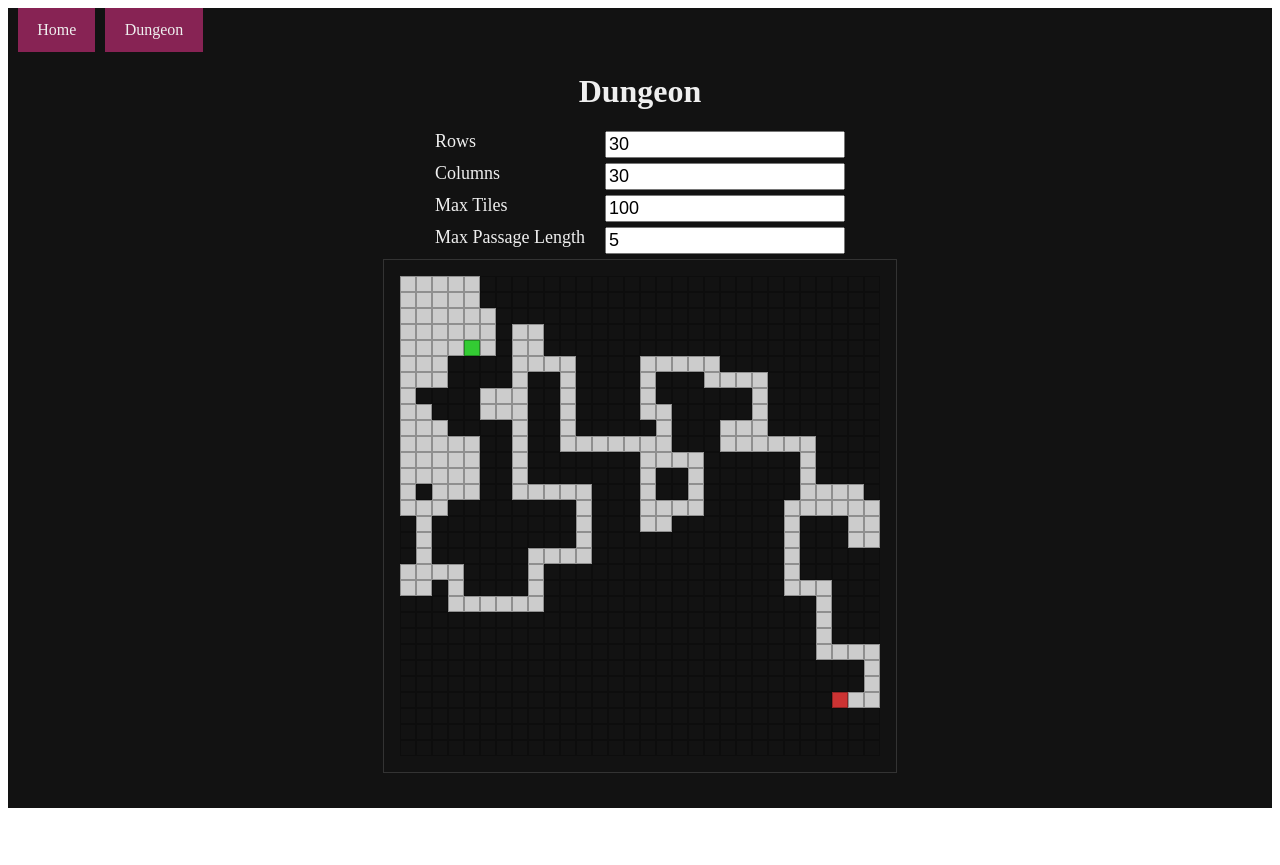
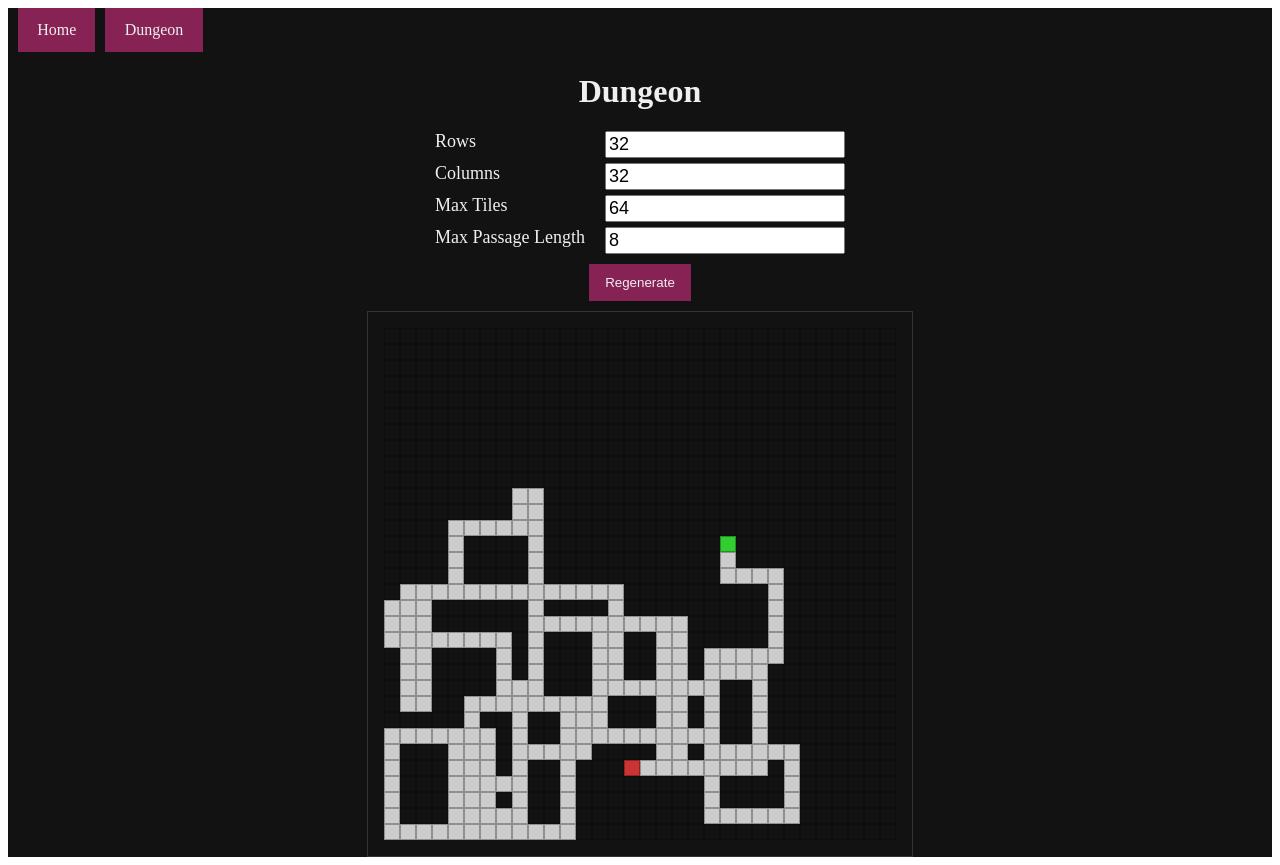
Before and after one commit to chrifox/dnd-gen, a Next.js app: page /dungeon in a window 1280 px wide. Before the commit the page ends 816 px from the top, so only its background shows below. Built offline with nearby package versions, Linux system fonts and the light colour scheme.

Commit message:
better regen solution

```diff
--- a/src/components/Map.js
+++ b/src/components/Map.js
@@ -42,6 +42,7 @@ const RegenBtn = styled(Button)`
 const Inputs = styled.div`
 display: flex;
 flex-direction: column;
+margin-bottom: 5px;
 `
 
 const FormControl = styled.div`
@@ -63,19 +64,26 @@ const Input = styled.input`
 
 class Map extends React.Component {
   state = {
-    rows: 30,
-    columns: 30,
-    maxTunnels: 100,
-    maxLength: 5,
+    rows: 32,
+    columns: 32,
+    maxTunnels: 64,
+    maxLength: 8,
+    mapGrid: []
+  }
+
+  componentDidMount() {
+    this.newMap()
   }
 
   inputValidator = x => isNaN(Number(x)) ? 0 : x
 
   onChange = e => this.setState({ [e.target.name]: this.inputValidator(e.target.value) })
 
+  newMap = () => this.setState({ mapGrid: createMap(this.state) })
+
   render() {
-    let grid = createMap(this.state)
-    const { rows, columns, maxTunnels, maxLength } = this.state
+    const { mapGrid, ...state } = this.state
+    const { rows, columns, maxTunnels, maxLength } = state
     return (
       <>
         <Inputs>
@@ -97,10 +105,10 @@ class Map extends React.Component {
           </FormControl>
         </Inputs>
 
-        {/* <RegenBtn onClick={this.generateMap}>Regenerate</RegenBtn> */}
+        <RegenBtn onClick={this.newMap}>Regenerate</RegenBtn>
 
         <Container>
-          {grid.map((row, rowIndex) => (
+          {mapGrid.map((row, rowIndex) => (
             <Row length={row.length} key={rowIndex}>
               {row.map((tile, colIndex) =>
                 <Tile
```
